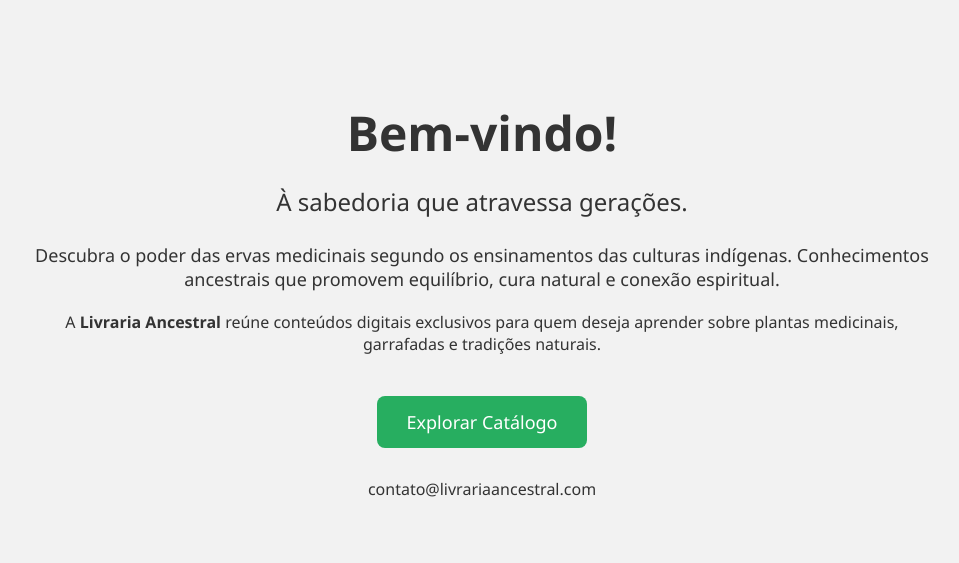
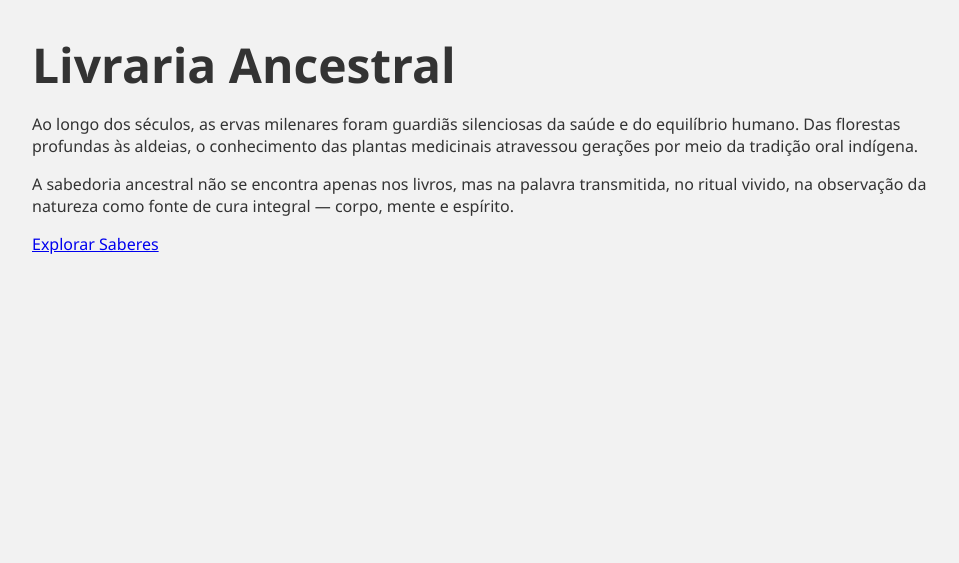
Before and after one commit to livrariaancestral10/Livrariaancestral, a plain HTML site: page index.html in a window 1280 px wide. Shown: the whole page, without its empty margins (158-1117 px from the left). Drawn offline with Linux system fonts and the light colour scheme.

Commit message:
Update index.html

```diff
--- a/index.html
+++ b/index.html
@@ -2,34 +2,33 @@
 <html lang="pt-br">
 <head>
     <meta charset="UTF-8">
-<meta name="viewport" content="width=device-width, initial-scale=1.0">
     <title>Livraria Ancestral</title>
     <link rel="stylesheet" href="style.css">
+
+    <!-- Fonte mística -->
+    <link href="https://fonts.googleapis.com/css2?family=Cinzel:wght@400;700&family=EB+Garamond&display=swap" rel="stylesheet">
 </head>
-<body>
+<body class="pagina1">
 
-<section class="hero">
     <div class="overlay">
-        <h1>Bem-vindo!</h1>
-        <h2>À sabedoria que atravessa gerações.</h2>
-
-        <p class="texto-destaque">
-        Descubra o poder das ervas medicinais segundo os ensinamentos das culturas indígenas.
-        Conhecimentos ancestrais que promovem equilíbrio, cura natural e conexão espiritual.
+        <div class="conteudo">
+            <h1>Livraria Ancestral</h1>
+            <p>
+                Ao longo dos séculos, as ervas milenares foram guardiãs silenciosas
+                da saúde e do equilíbrio humano. Das florestas profundas às aldeias,
+                o conhecimento das plantas medicinais atravessou gerações por meio
+                da tradição oral indígena.
             </p>
 
             <p>
-        A <strong>Livraria Ancestral</strong> reúne conteúdos digitais exclusivos
-        para quem deseja aprender sobre plantas medicinais, garrafadas e tradições naturais.
+                A sabedoria ancestral não se encontra apenas nos livros,
+                mas na palavra transmitida, no ritual vivido, na observação
+                da natureza como fonte de cura integral — corpo, mente e espírito.
             </p>
 
-        <a href="loja.html" class="btn">Explorar Catálogo</a>
-
-        <div class="email">
-            contato@livrariaancestral.com
+            <a href="saberes.html" class="botao">Explorar Saberes</a>
         </div>
     </div>
-</section>
 
 </body>
 </html>
```
Lines whose indentation alone changed are shown as unchanged.
